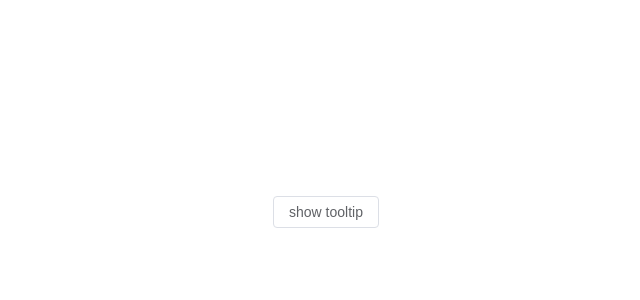
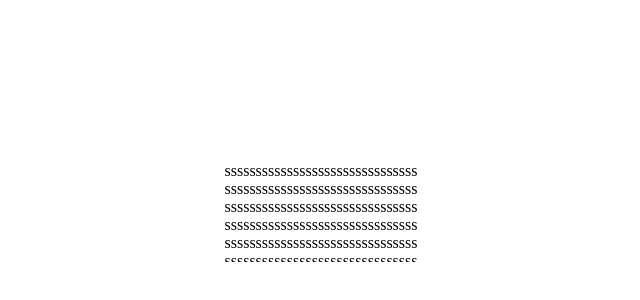
Before and after one commit to zlsk1/nocturne-ui, a Vue app: page / in a window 1280 px wide. Shown: the part 188-488 px from the top of the page, without its empty margins (314-954 px from the left). Built offline with nearby package versions, Linux system fonts and the light colour scheme.

Commit message:
feat: complete basic scrollbar component

```diff
--- a/packages/App.vue
+++ b/packages/App.vue
@@ -15,15 +15,22 @@ import {
   FrOption,
   FrIcon,
   FrTooltip,
-  FrTag
+  FrTag,
+  FrScrollbar
 } from '@/components'
 </script>
 
 <template>
   <div class="container">
-    <FrTooltip content="tooltip">
-      <FrButton>show tooltip</FrButton>
-    </FrTooltip>
+    <FrScrollbar height="100">
+      <p>sssssssssssssssssssssssssssssss</p>
+      <p>sssssssssssssssssssssssssssssss</p>
+      <p>sssssssssssssssssssssssssssssss</p>
+      <p>sssssssssssssssssssssssssssssss</p>
+      <p>sssssssssssssssssssssssssssssss</p>
+      <p>sssssssssssssssssssssssssssssss</p>
+      <p>sssssssssssssssssssssssssssssss</p>
+    </FrScrollbar>
   </div>
 </template>
 
--- a/packages/components/index.ts
+++ b/packages/components/index.ts
@@ -19,6 +19,7 @@ export * from './popper'
 export * from './progress'
 export * from './radio'
 export * from './radio-group'
+export * from './scrollbar'
 export * from './select'
 export * from './statistic'
 export * from './switch'
--- /dev/null
+++ b/packages/components/scrollbar/index.ts
@@ -0,0 +1,7 @@
+import { withInstall } from '@/utils'
+import scrollbar from './src/scrollbar.vue'
+
+export * from './src/scrollbar'
+
+export const FrScrollbar = withInstall(scrollbar)
+export default FrScrollbar
--- /dev/null
+++ b/packages/components/scrollbar/src/bar.vue
@@ -0,0 +1,20 @@
+<template>
+  <div class="fr-scrollbar__bar" :style="{ top: scrollTop + 'px' }">
+    <div class="fr-scrollbar__thumb"></div>
+  </div>
+</template>
+
+<script lang="ts" setup>
+import { inject, computed } from 'vue'
+import { SCROLLBAR_INJECTION_KEY } from './constants'
+
+const { position } = inject(SCROLLBAR_INJECTION_KEY, undefined)!
+
+const scrollTop = computed(() => {
+  return position.value.top - 6 < 0 ? 0 : position.value.top - 6
+})
+</script>
+
+<style scoped>
+@import '@/theme-chalk/scrollbar.scss';
+</style>
--- /dev/null
+++ b/packages/components/scrollbar/src/constants.ts
@@ -0,0 +1,13 @@
+import type { InjectionKey, Ref } from 'vue'
+
+export interface Position {
+  top: number,
+  left: number
+}
+
+export type FrScrollbarInjectionContext = {
+  position: Ref<Position>,
+}
+
+export const SCROLLBAR_INJECTION_KEY: InjectionKey<FrScrollbarInjectionContext> =
+  Symbol('elTooltip')
--- /dev/null
+++ b/packages/components/scrollbar/src/scrollbar.ts
@@ -0,0 +1,18 @@
+import type { ExtractPropTypes } from 'vue'
+import scrollbar from './scrollbar.vue'
+
+export const scrollbarProps = {
+  height: [String, Number],
+  always: {
+    type: Boolean,
+    default: false
+  }
+}
+
+export const scrollbarEmit = {
+  scroll: (e: Event) => e instanceof Event
+}
+
+export type Scrollbar = InstanceType<typeof scrollbar>
+export type ScrollbarProps = ExtractPropTypes<typeof scrollbarProps>
+export type ScrollbarEmit = typeof scrollbarEmit
--- /dev/null
+++ b/packages/components/scrollbar/src/scrollbar.vue
@@ -0,0 +1,60 @@
+<template>
+  <div
+    ref="scrollbarRef"
+    :class="[
+      'fr-scrollbar',
+      { 'is-enter': showBar,
+        'is-leave': !showBar,
+      }
+    ]"
+    @mouseenter="showBar = true"
+    @mouseleave="showBar = false"
+  >
+    <div
+      class="fr-scrollbar--content"
+      :style="{ height: height + 'px' }"
+      @scroll="handleScroll"
+    >
+      <div ref="viewRef">
+        <slot></slot>
+      </div>
+    </div>
+    <bar></bar>
+  </div>
+</template>
+
+<script lang="ts" setup>
+import { ref, provide } from 'vue'
+import { scrollbarProps, scrollbarEmit } from './scrollbar'
+import bar from './bar.vue'
+import { SCROLLBAR_INJECTION_KEY } from './constants'
+
+const props = defineProps(scrollbarProps)
+const emit = defineEmits(scrollbarEmit)
+
+const position = ref({
+  top: 0,
+  left: 0
+})
+const scrollbarRef = ref<HTMLDivElement>()
+const showBar = ref(false)
+
+const handleScroll = (e: any) => {
+  position.value.top = e.target.scrollTop
+  position.value.left = e.target.scrollLeft
+
+  emit('scroll', e.target.scrollTop)
+}
+
+provide(SCROLLBAR_INJECTION_KEY, {
+  position
+})
+
+defineExpose({
+  handleScroll
+})
+</script>
+
+<style scoped>
+@import '@/theme-chalk/scrollbar.scss';
+</style>
--- a/packages/theme-chalk/common/var.scss
+++ b/packages/theme-chalk/common/var.scss
@@ -804,3 +804,15 @@ $option: map.merge(
   ),
   $option
 );
+
+// scrollbar
+// css3 var in packages/theme-chalk/src/scrollbar.scss
+$scrollbar: () !default;
+$scrollbar: map.merge(
+  (
+    'thumb-bgcolor': getCssVar('border-color', 'darker'),
+    'thumb-hover-bgcolor': getCssVar('text-color', 'placeholder'),
+    'thumb-border-radius': getCssVar('border-radius', 'base')
+  ),
+  $scrollbar
+);
--- /dev/null
+++ b/packages/theme-chalk/scrollbar.scss
@@ -0,0 +1,55 @@
+@use 'sass:map';
+
+@use 'mixins/mixins' as *;
+@use 'mixins/var' as *;
+@use 'common/var' as *;
+
+@include b(scrollbar) {
+  @include set-component-css-var('scrollbar', $scrollbar);
+}
+
+@include b(scrollbar) {
+  position: relative;
+  width: 100%;
+  overflow: hidden;
+
+  @include m(content) {
+    padding-right: 10px;
+    overflow: auto;
+    scrollbar-width: none;
+  }
+
+  @include e(bar) {
+    position: absolute;
+    right: 2px;
+    top: 2px;
+    transition: opacity getCssVar('transition-duration-fast') linear;
+  }
+
+  @include e(thumb) {
+    width: 6px;
+    height: 60px;
+    border-radius: getCssVar('scrollbar', 'thumb-border-radius');
+    background-color: getCssVar('scrollbar', 'thumb-bgcolor');
+    cursor: pointer;
+    transition: all getCssVar('transition-duration-fast') linear;
+
+    &:hover {
+      background-color: getCssVar('scrollbar', 'thumb-hover-bgcolor');
+    }
+  }
+
+  @include when(enter) {
+
+    @include e(bar) {
+      opacity: 1;
+    }
+  }
+
+  @include when(leave) {
+
+    @include e(bar) {
+      opacity: 0;
+    }
+  }
+}
```
